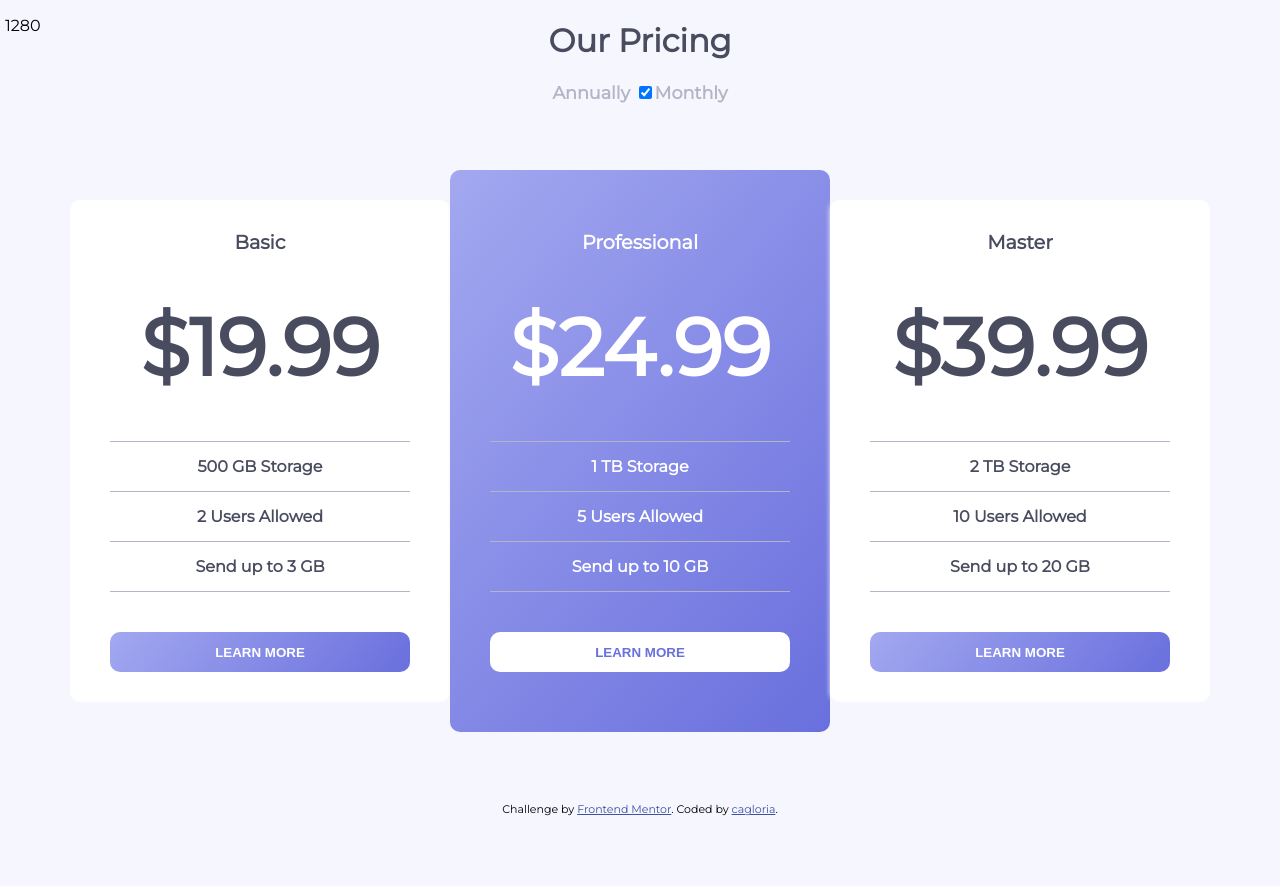
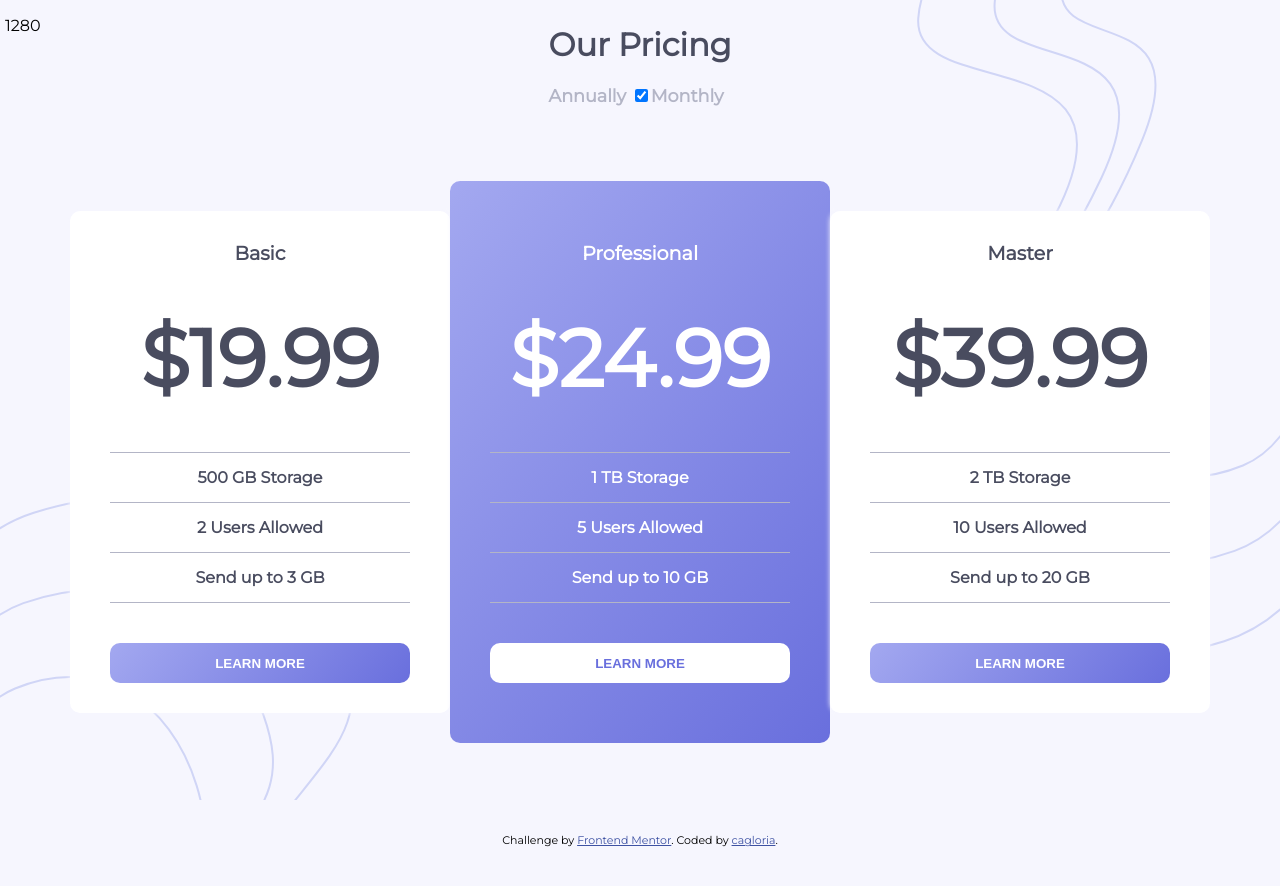
Before and after one commit to cagloria/pricing-component-with-toggle, a plain HTML site: page index.html in a window 1280 px wide. Before the commit the page ends 836 px from the top, so only its background shows below. Drawn offline with nearby package versions, Linux system fonts and the light colour scheme.

Commit message:
Added background images

```diff
--- a/index.html
+++ b/index.html
@@ -39,7 +39,7 @@
             .attribution {
                 font-size: 11px;
                 text-align: center;
-                margin: 20px 0;
+                margin: 40px 0;
             }
             .attribution a {
                 color: hsl(228, 45%, 44%);
@@ -48,9 +48,11 @@
     </head>
     <body>
         <p id="size-width" style="position: fixed; top: 0; left: 5px;"></p>
+        <img src="./images/bg-top.svg" class="design design-top" />
+        <img src="./images/bg-bottom.svg" class="design design-bottom" />
         <main>
-            <h1>Our Pricing</h1>
             <div class="switch-container">
+                <h1>Our Pricing</h1>
                 <p>
                     Annually
                     <input
--- a/styles.css
+++ b/styles.css
@@ -9,20 +9,33 @@
 
 body {
     font-family: "Montserrat", Arial, Helvetica, sans-serif;
-
     margin: 0;
     background-color: var(--neutral-light-1);
 }
 
+.design {
+    position: fixed;
+    z-index: -1;
+}
+
+.design-top {
+    top: 0;
+    right: 0;
+}
+
+.design-bottom {
+    bottom: 0;
+    left: 0;
+}
+
 .switch-container {
     width: fit-content;
-    margin: 0 auto;
+    margin: 25px auto;
 }
 
 .switch-container p {
     font-size: 1.1em;
     font-weight: 700;
-
     color: var(--neutral-light-2);
 }
 
@@ -36,7 +49,6 @@ h1 {
     font-size: 2em;
     font-weight: 800;
     text-align: center;
-
     color: var(--neutral-dark);
 }
 
@@ -44,4 +56,18 @@ h1 {
     .panel-list {
         flex-direction: column;
     }
+
+    .design-top {
+        top: -50px;
+        right: -190px;
+    }
+
+    .design-bottom {
+        display: none;
+    }
+
+    .switch-container {
+        width: fit-content;
+        margin: 75px auto;
+    }
 }
```
